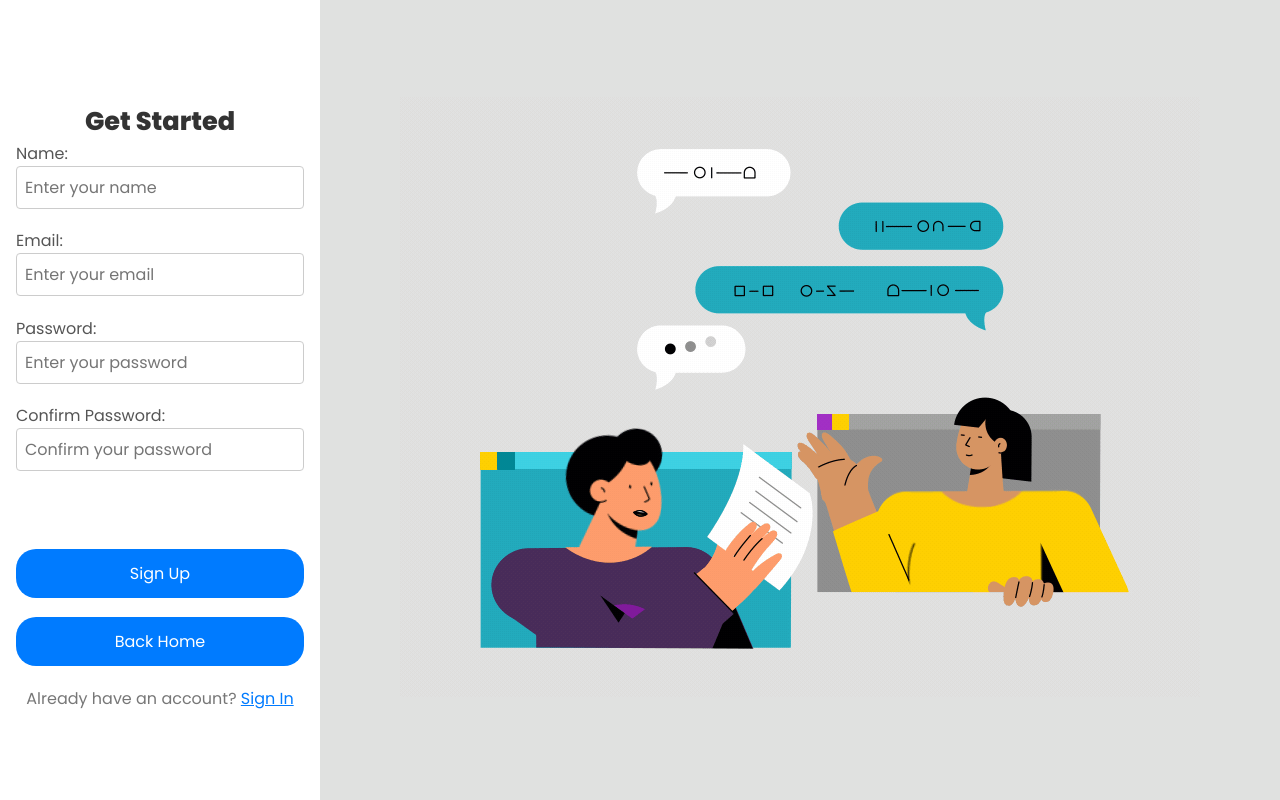
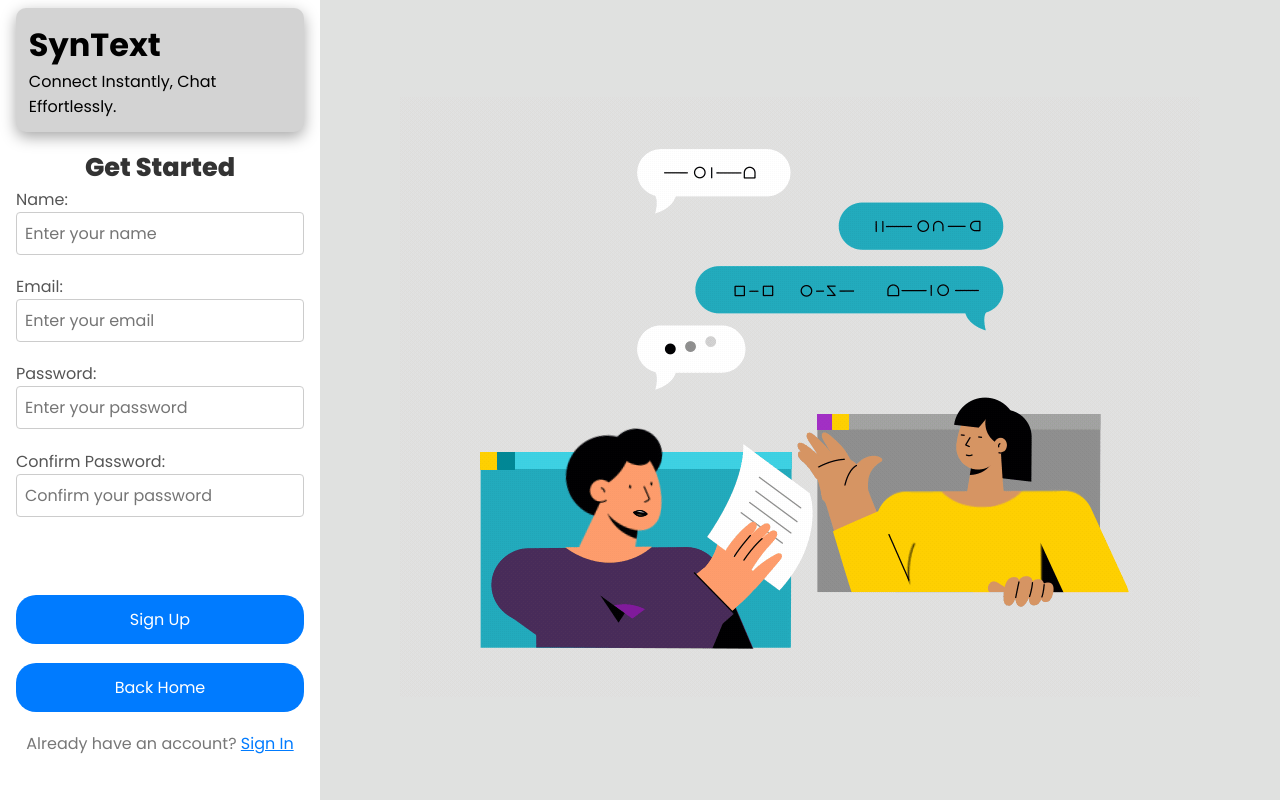
Before and after one commit to dinexh/SynText, a React (Create React App) app in the folder app/: page /auth in a window 1280 px wide. Built offline with nearby package versions, Linux system fonts and the light colour scheme; the HTML template or start-up script is replaced by a standard one.

Commit message:
added logo for auth page

```diff
--- a/app/src/pages/auth/auth.css
+++ b/app/src/pages/auth/auth.css
@@ -17,13 +17,24 @@ body {
     background-color: #fff;
 }
 .auth-container-in-one {
+    /* padding: 2rem; */
     /* border: 2px solid #007bff; */
-    height: auto;
+    /* height: auto; */
+    height: 100vh;
     width: 25%;
-    padding-top: 2rem;
+    /* padding-top: 2rem; */
     display: flex;
+    flex-direction: column;
     justify-content: center;
     align-items: center;
+}
+.auth-logo-image{
+    box-shadow: rgba(0, 0, 0, 0.35) 0px 5px 15px;
+    /* border: 2px solid red; */
+    width: 90%;
+    background-color: lightgray;
+    padding: 0.8rem;
+    border-radius: 10px;
 }
 .auth-container-in-two {
     height: 100vh;
--- a/app/src/pages/auth/auth.jsx
+++ b/app/src/pages/auth/auth.jsx
@@ -25,6 +25,13 @@ const Auth = () => {
       <div className="auth-container">
         <div className="auth-container-in">
           <div className="auth-container-in-one">
+          {!isSignIn && (
+            <div className="auth-logo-image">
+              <h1>SynText</h1>
+              <p>Connect Instantly, Chat Effortlessly.
+              </p>
+            </div>
+             )}
             <div className="auth-group-form">
               {isSignIn ? (
                 <form action="">
```
Also changed, not shown: app/src/Assets/SynText_logo.png (added).
